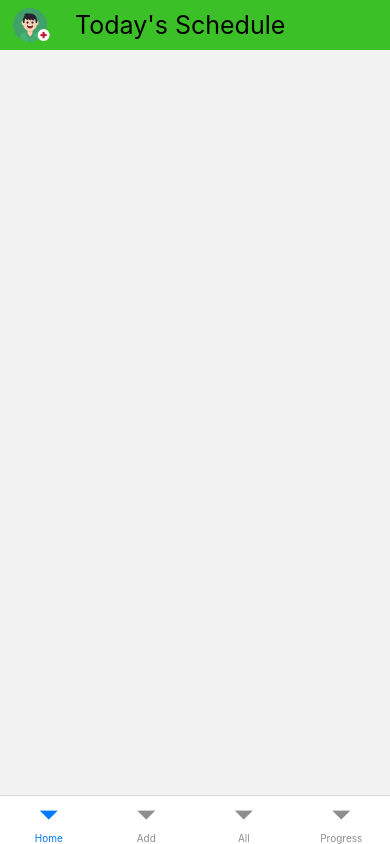
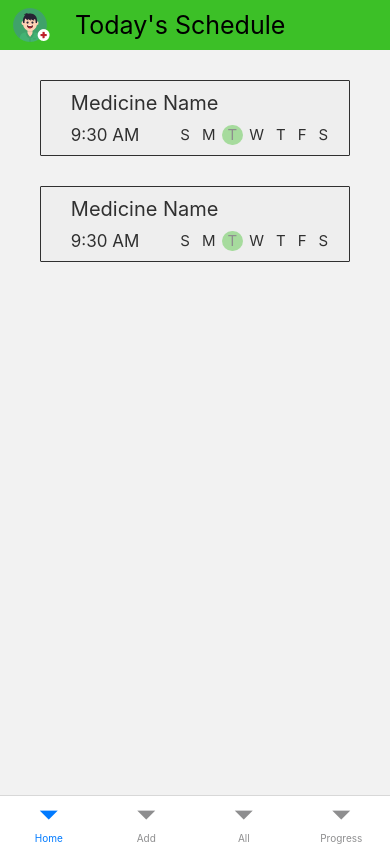
Before and after one commit to ashish293/medReminder, a React Native app: screen /Home in a window 390 px wide. Built offline with nearby package versions, Linux system fonts and the light colour scheme.

Commit message:
medicine detail coomponent added in home page

```diff
--- a/Screens/Home.js
+++ b/Screens/Home.js
@@ -8,32 +8,116 @@ const Home = () => {
 
   return (
     <View style={styles.mainContainer}>
-     <View style={styles.headerContainer(color)}>
-     <Image style={styles.icon} source={require('../assets/images/patient.png')}/><Text style={styles.headerText}>Today's Schedule</Text>
-     </View>
+      <View style={styles.headerContainer(color)}>
+        <Image style={styles.icon} source={require('../assets/images/patient.png')} />
+        <Text style={styles.headerText}>Today's Schedule</Text>
+      </View>
+      <View style={styles.displayContainer}>
+
+      {/* Home Screen medicine detail box start */}
+
+        <View style={styles.medInfoContainer}>
+          <Text style={styles.medName}>Medicine Name</Text>
+          <View style={styles.timeDaysContainer}>
+            <Text style={styles.medTime}>9:30 AM</Text>
+            <Text style={styles.medDays}>S</Text>
+            <Text style={styles.medDays}>M</Text>
+            <View style={styles.currentDay(color)}>
+               <Text style={styles.medDays}>T</Text>
+            </View>
+            <Text style={styles.medDays}>W</Text>
+            <Text style={styles.medDays}>T</Text>
+            <Text style={styles.medDays}>F</Text>
+            <Text style={styles.medDays}>S</Text>
+          </View>
+        </View>
+
+        <View style={styles.medInfoContainer}>
+          <Text style={styles.medName}>Medicine Name</Text>
+          <View style={styles.timeDaysContainer}>
+            <Text style={styles.medTime}>9:30 AM</Text>
+            <Text style={styles.medDays}>S</Text>
+            <Text style={styles.medDays}>M</Text>
+            <View style={styles.currentDay(color)}>
+               <Text style={styles.medDays}>T</Text>
+            </View>
+            <Text style={styles.medDays}>W</Text>
+            <Text style={styles.medDays}>T</Text>
+            <Text style={styles.medDays}>F</Text>
+            <Text style={styles.medDays}>S</Text>
+          </View>
+        </View>
+
+        {/* Home Screen medicine detail box End */}
+
+      </View>
     </View>
   );
 };
 
 const styles = StyleSheet.create({
-  mainContainer:{
+  mainContainer: {
   },
-  headerContainer:(color)=>({
-    flexDirection:'row',
-    backgroundColor:color.primary,
-    alignItems:'center',
+  headerContainer: (color) => ({
+    flexDirection: 'row',
+    backgroundColor: color.primary,
+    alignItems: 'center',
   }),
-  icon:{
-    height:40,
-    width:40,
-    margin:5,
-    marginLeft:10,
+  icon: {
+    height: 40,
+    width: 40,
+    margin: 5,
+    marginLeft: 10,
   },
-  headerText:{
-     marginLeft:20,
-     fontSize:25,
-     color:'black',
+  headerText: {
+    marginLeft: 20,
+    fontSize: 25,
+    color: 'black',
   },
+  displayContainer: {
+    flexDirection: 'column',
+    alignItems: 'center',
+
+  },
+  medInfoContainer: {
+    marginTop: 30,
+    flexDirection: 'column',
+    backgroundColor: '#EEEEEE',
+    opacity: 0.8,
+    borderRadius: 1,
+    borderWidth: 0.08,
+    paddingRight: 15,
+  },
+  medName: {
+    marginTop:10,
+    marginLeft: 30,
+    marginRight: 30,
+    fontSize: 20,
+    color: 'black',
+  },
+  timeDaysContainer: {
+    flexDirection: 'row',
+    justifyContent: 'center',
+    marginTop: 10,
+    marginBottom: 10,
+  },
+  medTime: {
+    fontSize: 17,
+    color: 'black',
+    marginRight: 35,
+    marginLeft: 30,
+  },
+  medDays: {
+    fontSize: 15,
+    color: 'black',
+    marginLeft: 6,
+    marginRight: 6,
+  },
+  currentDay: (color) => ({
+    backgroundColor: color.primary,
+    opacity: 0.5,
+    borderRadius:50,
+  }),
 });
 
 
```
